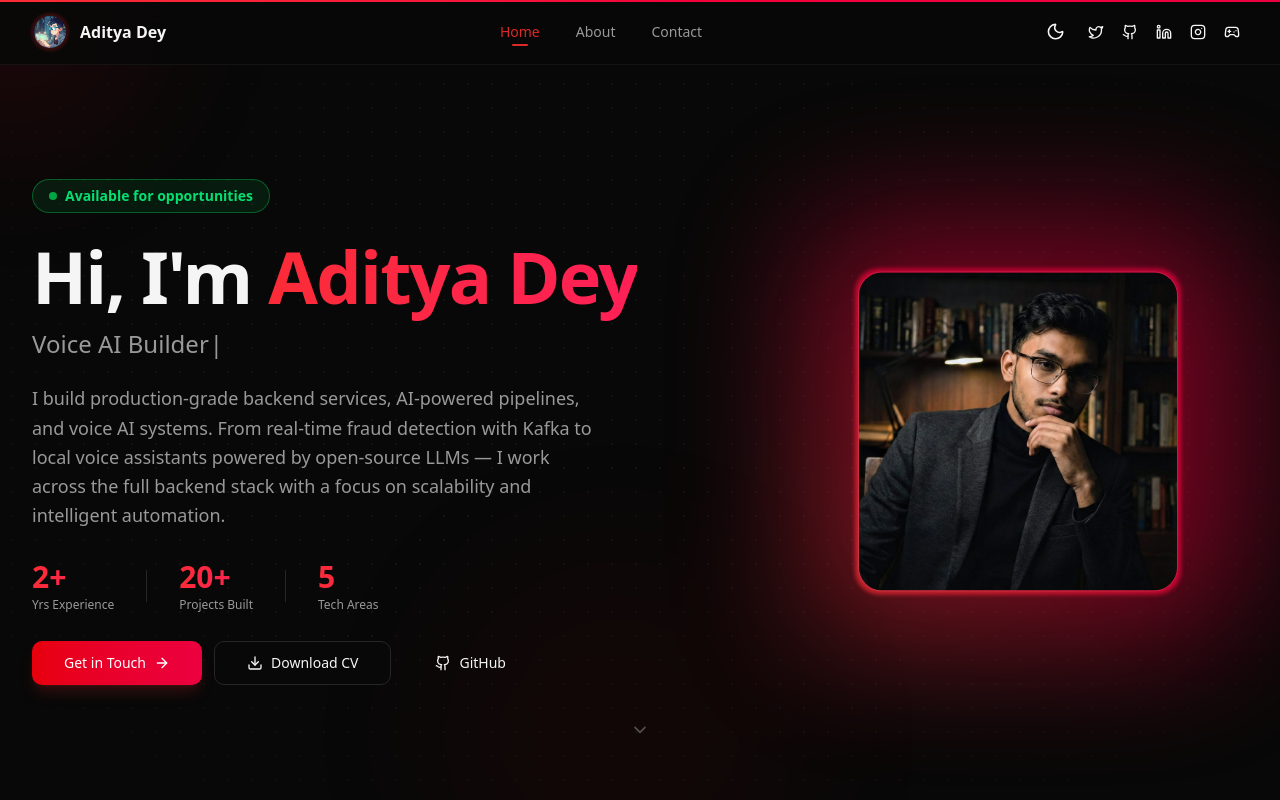
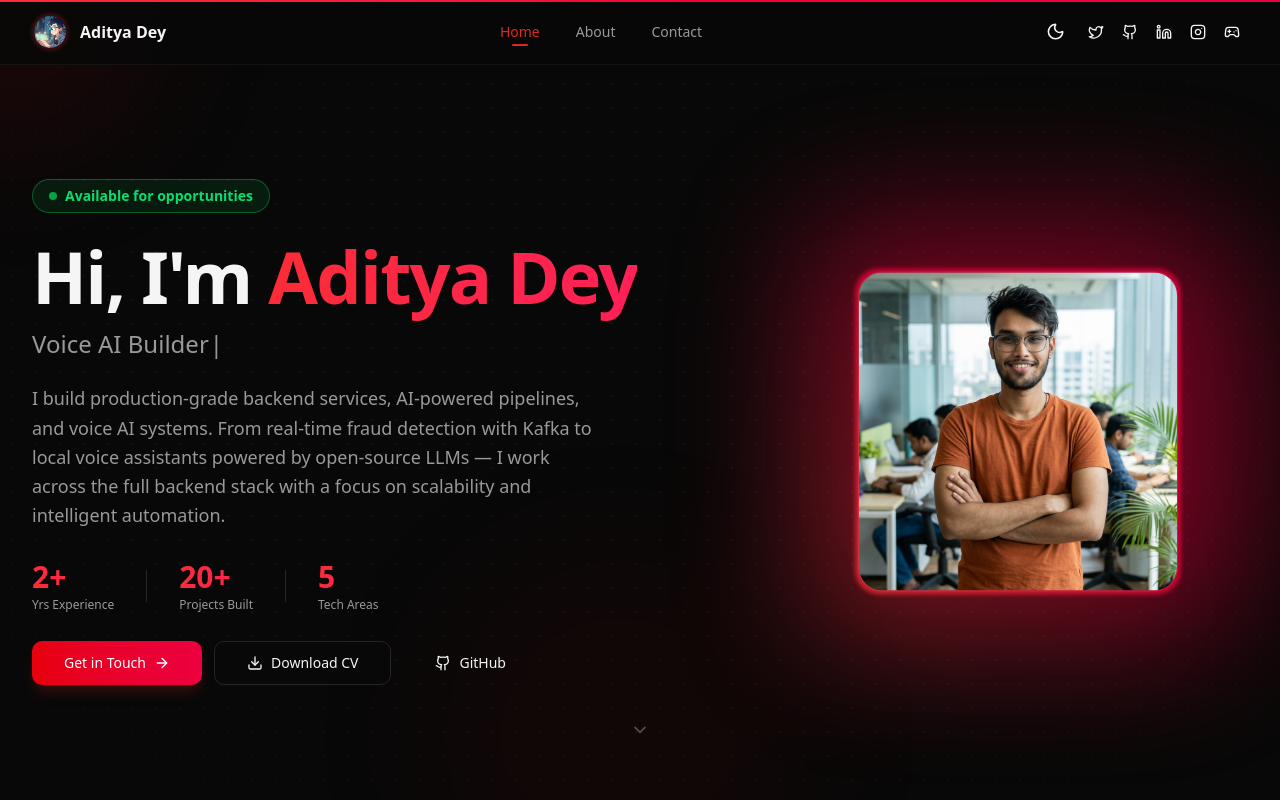
Before and after one commit to AditHash/React-Portfolio-v2, a React (Vite) app: page / in a window 1280 px wide. Shown: the top 800 px of the page. Built offline with nearby package versions, Linux system fonts and the light colour scheme.

Commit message:
Show random hero image on each page load

```diff
--- a/src/pages/homepage.jsx
+++ b/src/pages/homepage.jsx
@@ -38,11 +38,17 @@ const itemVariants = {
     visible: { opacity: 1, y: 0, transition: { type: "spring", stiffness: 60, damping: 20 } },
 };
 
+const heroImages = [
+    "image1.jpg", "image2.jpg", "image3.png", "image4.png",
+    "image5.png", "image6.png", "image7.png", "image8.png",
+];
+
 const Homepage = () => {
     useEffect(() => { window.scrollTo(0, 0); }, []);
 
     const currentSEO = SEO.find((item) => item.page === "home");
     const [featuredProject, ...restProjects] = INFO.projects;
+    const randomImage = heroImages[Math.floor(Math.random() * heroImages.length)];
 
     return (
         <MainLayout>
@@ -179,7 +185,7 @@ const Homepage = () => {
                             />
                             <div className="absolute -inset-[3px] bg-gradient-to-tr from-sky-400 to-blue-600 dark:from-red-500 dark:to-rose-600 rounded-3xl opacity-70 blur-[2px]" />
                             <Avatar className="w-full h-full rounded-3xl relative z-10 border border-white/10">
-                                <AvatarImage src="image2.jpg" alt="Aditya Dey" className="object-cover" />
+                                <AvatarImage src={randomImage} alt="Aditya Dey" className="object-cover" />
                                 <AvatarFallback className="text-6xl rounded-3xl bg-gradient-to-br from-sky-500 to-blue-600 dark:from-red-600 dark:to-rose-600 text-white font-black">
                                     AD
                                 </AvatarFallback>
```
